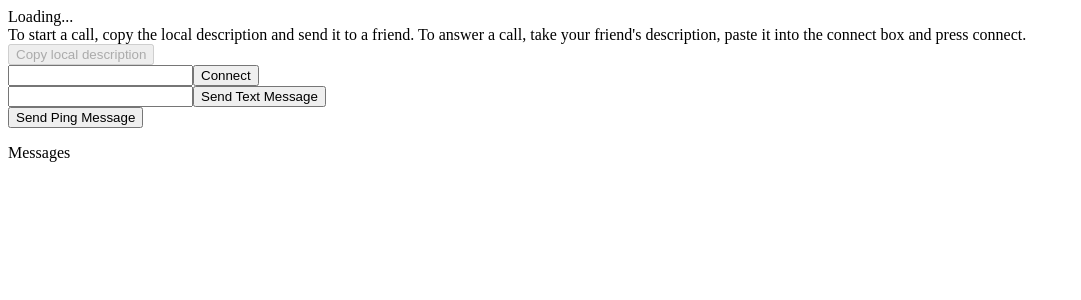
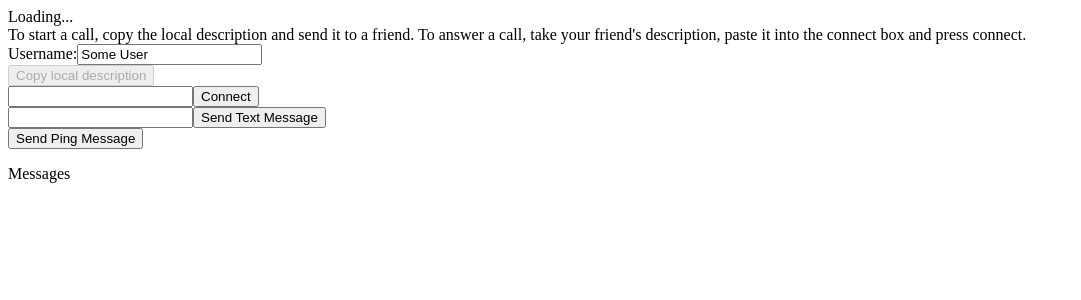
Before and after one commit to jedster1111/serverless-webrtc-2, a React app in the folder packages/playground/: page / in a window 1280 px wide. Shown: the top 300 px of the page, without its empty margins (0-1081 px from the left). Built offline with nearby package versions, Linux system fonts and the light colour scheme; the HTML template or start-up script is replaced by a standard one.

Commit message:
Add usernames

```diff
--- a/packages/playground/src/components/App.tsx
+++ b/packages/playground/src/components/App.tsx
@@ -3,16 +3,20 @@ import { useServerlessWebRTC, BaseMessage } from "serverless-webrtc";
 
 type Messages = TextMessage | PingMessage;
 
-type TextMessage = BaseMessage<"text-message", string>;
+type TextMessage = BaseMessage<"text-message", { value: string; from: string }>;
 type PingMessage = BaseMessage<"ping">;
 
 const App = () => {
   const [remoteDescriptionString, setRemoteDescriptionString] = useState("");
-  const [message, setMessage] = useState("");
+  const [messageValue, setMessageValue] = useState("");
 
-  const [messages, setMessages] = useState<string[]>([]);
+  const [username, setUsername] = useState("Some User");
 
-  const addMessage = (newMessage: string) => {
+  const [messages, setMessages] = useState<{ from: string; value: string }[]>(
+    []
+  );
+
+  const addMessage = (newMessage: TextMessage["data"]) => {
     setMessages((prev) => [...prev, newMessage]);
   };
 
@@ -24,7 +28,7 @@ const App = () => {
     connectionState,
     isLoading,
   } = useServerlessWebRTC<Messages["type"], Messages>({
-    useIceServer: true
+    useIceServer: true,
   });
 
   useEffect(() => {
@@ -67,6 +71,16 @@ const App = () => {
         {isLoading && <div>Loading...</div>}
         <div>{getMessage()}</div>
       </div>
+      <div>
+        <label htmlFor="username">Username:</label>
+        <input
+          id="username"
+          value={username}
+          onChange={(e) => {
+            setUsername(e.target.value);
+          }}
+        />
+      </div>
       {(connectionState === "initial" ||
         connectionState === "needToSendLocalDescription") && (
         <div>
@@ -105,16 +119,20 @@ const App = () => {
 
       <div>
         <input
-          value={message}
+          value={messageValue}
           onChange={(e) => {
-            setMessage(e.target.value);
+            setMessageValue(e.target.value);
           }}
         />
         <button
           onClick={() => {
-            sendMessage({ type: "text-message", data: message });
+            const message = { value: messageValue, from: username };
+            sendMessage({
+              type: "text-message",
+              data: message,
+            });
             addMessage(message);
-            setMessage("");
+            setMessageValue("");
           }}
         >
           Send Text Message
@@ -133,7 +151,9 @@ const App = () => {
         <p>Messages</p>
         <ul>
           {messages.map((message, index) => (
-            <li key={index}>{message}</li>
+            <li key={index}>
+              {message.from}: {message.value}
+            </li>
           ))}
         </ul>
       </div>
```
